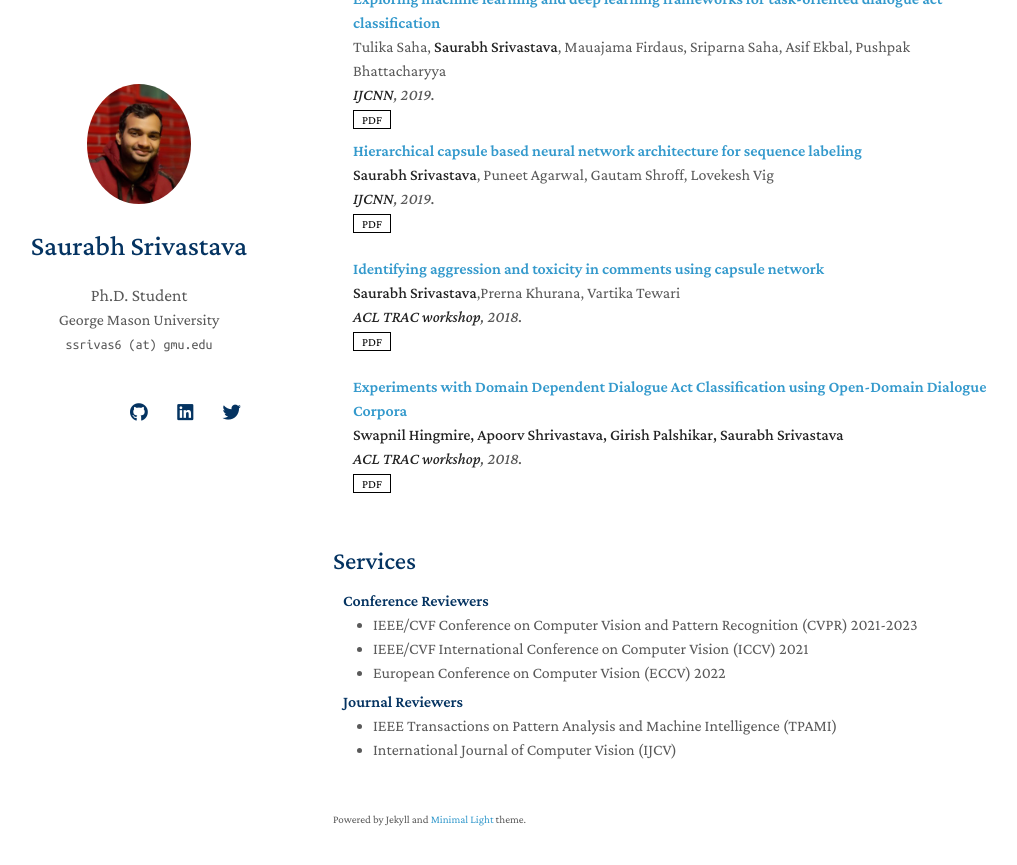
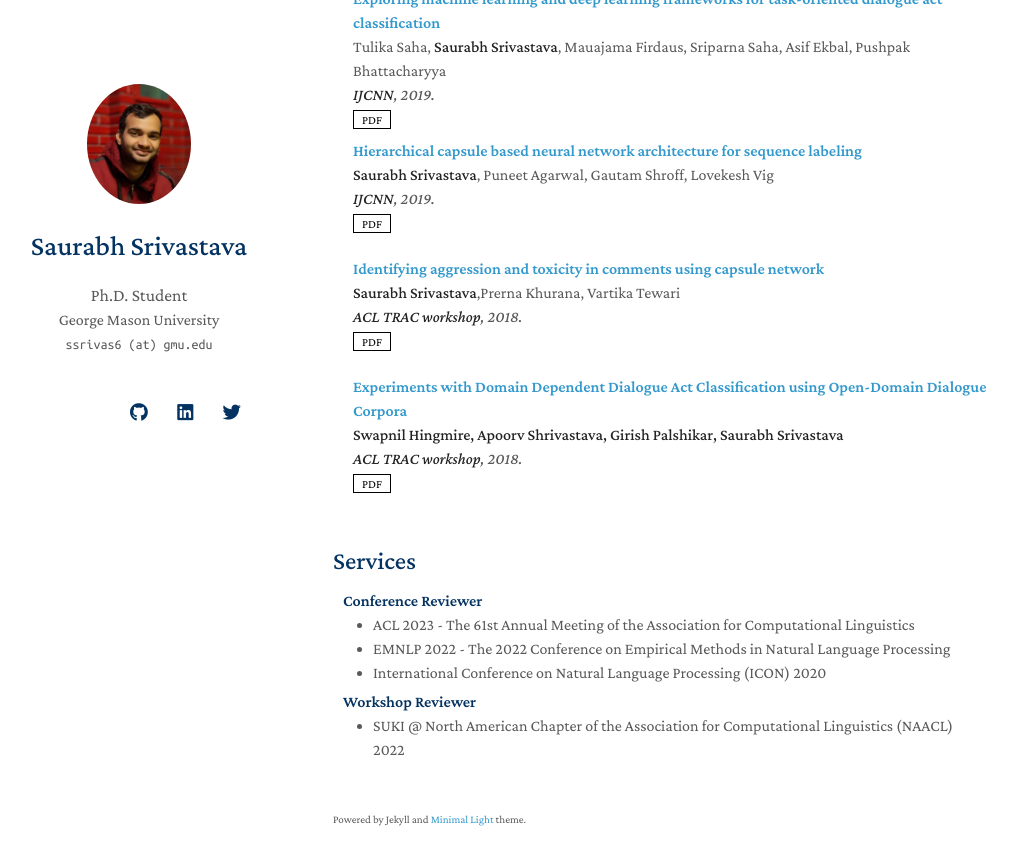
Before and after one commit to salokr/salokr.github.io, a Jekyll site: the page built from index.md, in a window 1280 px wide and 900 px high, scrolled down 1782 px. Shown: the top 865 px of the window, without its empty margins (137-1154 px from the left). Built offline with Jekyll 4.4.1, drawn with Linux system fonts in a browser that asks for light colours; nearby versions of some CDN libraries; a style sheet for code colours, icons or effects is not loaded; our own code applies the rules of GitHub Pages for plain Markdown files.

Commit message:
Update services.md

```diff
--- a/_includes/services.md
+++ b/_includes/services.md
@@ -1,16 +1,15 @@
 ## Services
 
-<h4 style="margin:0 10px 0;">Conference Reviewers</h4>
+<h4 style="margin:0 10px 0;">Conference Reviewer</h4>
 
 <ul style="margin:0 0 5px;">
-  <li><a href="http://cvpr2023.thecvf.com/"><autocolor>IEEE/CVF Conference on Computer Vision and Pattern Recognition (CVPR) 2021-2023</autocolor></a></li>
-  <li><a href="http://iccv2021.thecvf.com/"><autocolor>IEEE/CVF International Conference on Computer Vision (ICCV) 2021</autocolor></a></li>
-  <li><a href="https://eccv2022.ecva.net/"><autocolor>European Conference on Computer Vision (ECCV) 2022</autocolor></a></li>
+  <li><a href="https://2023.aclweb.org/"><autocolor>ACL 2023 - The 61st Annual Meeting of the Association for Computational Linguistics</autocolor></a></li>
+  <li><a href="https://2022.emnlp.org/"><autocolor>EMNLP 2022 - The 2022 Conference on Empirical Methods in Natural Language Processing</autocolor></a></li>
+  <li><a href="https://www.iitp.ac.in/~ai-nlp-ml/icon2020/"><autocolor>International Conference on Natural Language Processing (ICON) 2020</autocolor></a></li>
 </ul>
 
-<h4 style="margin:0 10px 0;">Journal Reviewers</h4>
+<h4 style="margin:0 10px 0;">Workshop Reviewer</h4>
 
 <ul style="margin:0 0 20px;">
-  <li><a href="https://www.computer.org/csdl/journal/tp"><autocolor>IEEE Transactions on Pattern Analysis and Machine Intelligence (TPAMI)</autocolor></a></li>
-  <li><a href="https://www.springer.com/journal/11263"><autocolor>International Journal of Computer Vision (IJCV)</autocolor></a></li>
+  <li><a href="https://suki-workshop.github.io/"><autocolor>SUKI @ North American Chapter of the Association for Computational Linguistics (NAACL) 2022</autocolor></a></li>
 </ul>
```
